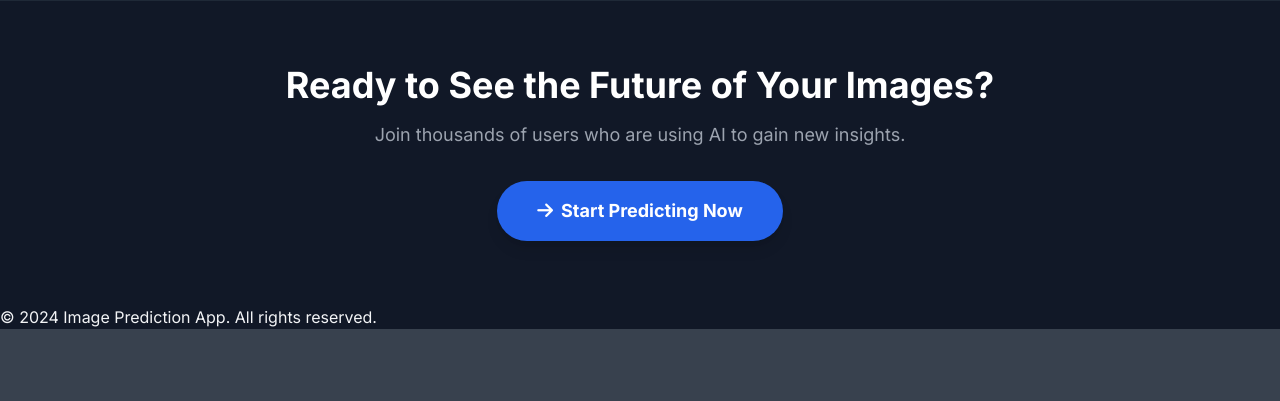
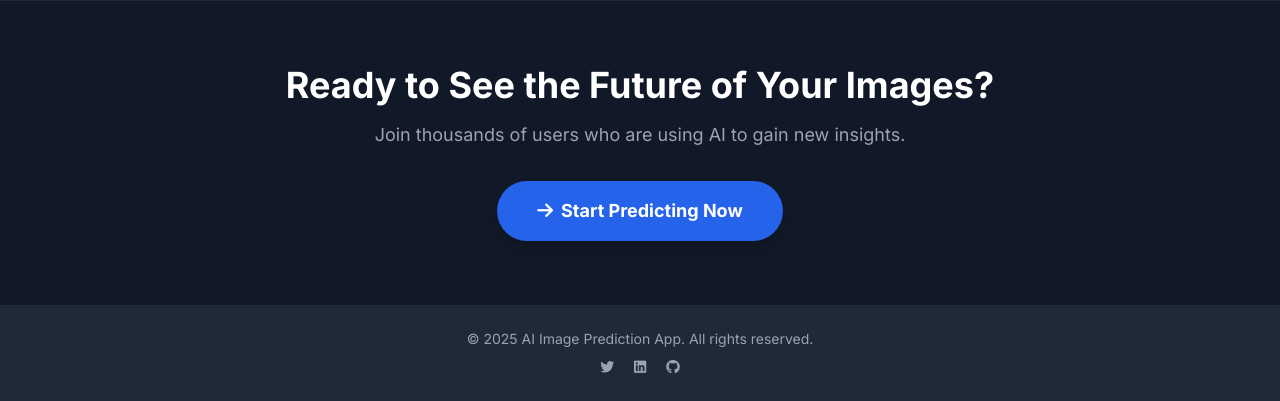
Before and after one commit to Shreeraksha3/Ovarian_Cancer_Detection, a Django app: page / in a window 1280 px wide. Shown: the part 1011-1412 px from the top of the page. Before the commit the page ends 1340 px from the top, so only its background shows below. Run offline with Django 5.2, Linux system fonts and the light colour scheme; the visitor is signed in with stand-in values (Sample User, id 1); some libraries are stand-ins or nearby versions.

Commit message:
Update base.html

```diff
--- a/myproject/imageapp/templates/base.html
+++ b/myproject/imageapp/templates/base.html
@@ -52,11 +52,20 @@
         </div>
     </nav>
 
-    {% block content %}
-    {% endblock %}
+    <main class="flex-grow">
+        {% block content %}
+        {% endblock %}
+    </main>
 
-    <footer>
-        <p>&copy; 2024 Image Prediction App. All rights reserved.</p>
+    <footer class="bg-gray-800 text-gray-400 py-6">
+        <div class="container mx-auto text-center text-sm">
+            <p>&copy; 2025 AI Image Prediction App. All rights reserved.</p>
+            <div class="mt-2 space-x-4">
+                <a href="#" class="hover:text-white transition-colors duration-200"><i class="fab fa-twitter"></i></a>
+                <a href="#" class="hover:text-white transition-colors duration-200"><i class="fab fa-linkedin"></i></a>
+                <a href="#" class="hover:text-white transition-colors duration-200"><i class="fab fa-github"></i></a>
+            </div>
+        </div>
     </footer>
 
 </body>
```
